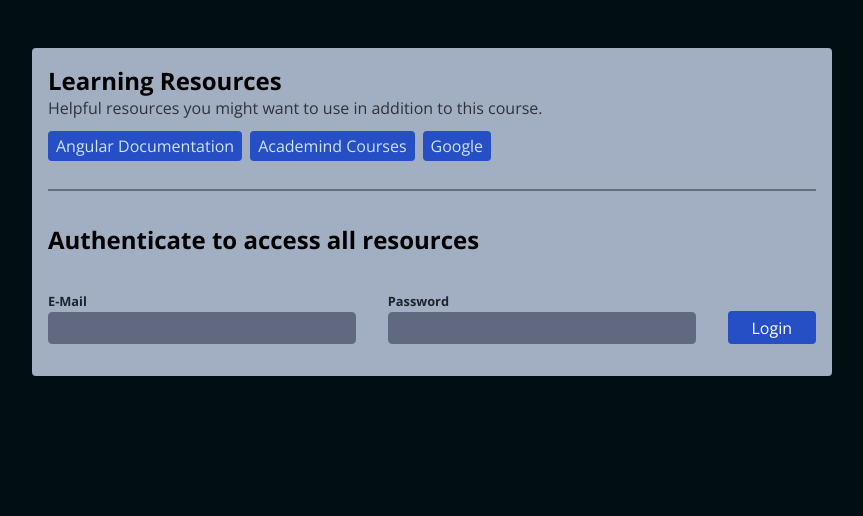
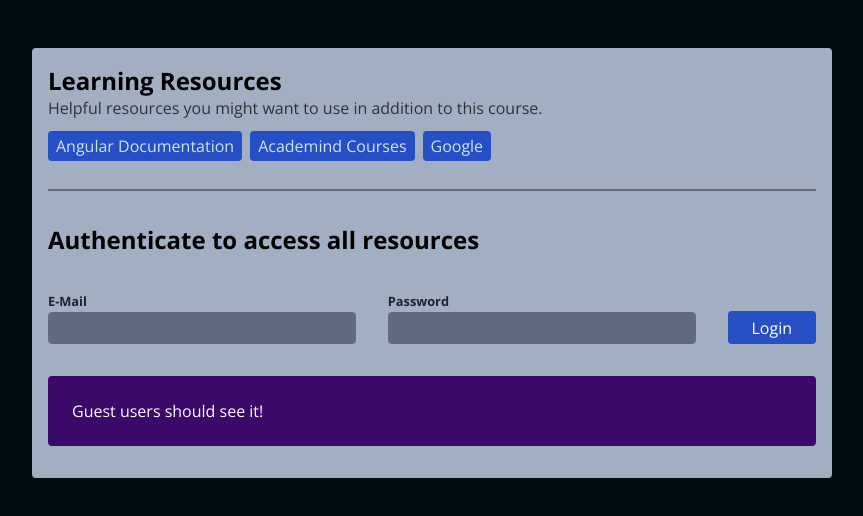
Before and after one commit to tetiana-zhuchenko/directives-angular-06, an Angular app: page / in a window 1280 px wide. Shown: the top 516 px of the page, without its empty margins (208-1071 px from the left). Built offline with nearby package versions, Linux system fonts and the light colour scheme.

Commit message:
feat: added structural "directives" and syntactic shugar

```diff
--- a/src/app/app.component.html
+++ b/src/app/app.component.html
@@ -4,7 +4,16 @@
   <hr />
 
   <app-auth />
-  <ng-template appAuth="admin">
-    <p>Only andmins should see it!</p>
-  </ng-template>
+  <!-- <ng-template appAuth="admin">
+    <p>Only admins should see it!</p>
+  </ng-template> -->
+  <p *appAuth="'admin'" class="protected-content admin">
+    Only admins should see it!
+  </p>
+  <p *appAuth="'user'" class="protected-content unauthenticated">
+    Regular users should see it!
+  </p>
+  <p *appAuth="'guest'" class="protected-content authenticated">
+    Guest users should see it!
+  </p>
 </main>
```
